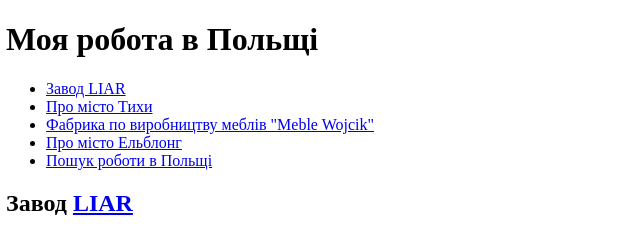
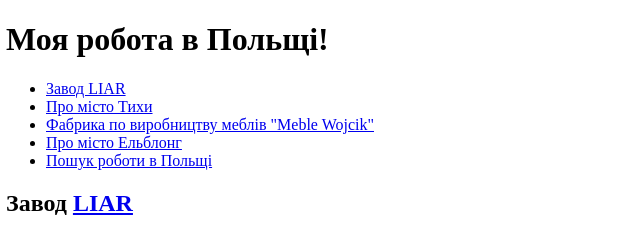
Before and after one commit to valeriislisarenko/lessons, a plain HTML site: page lessons_2/index.html in a window 1280 px wide. Shown: the top 234 px of the page, 2-642 px from the left. Drawn offline with Linux system fonts and the light colour scheme.

Commit message:
Change h1

```diff
--- a/lessons_2/index.html
+++ b/lessons_2/index.html
@@ -11,7 +11,7 @@
 
 
   <header>
-    <h1>Моя робота в Польщі</h1>
+    <h1>Моя робота в Польщі!</h1>
     <ul>
       <li><a href="#LIAR" class="link">Завод LIAR</a></li>
       <li><a href="#Тихи" class="link">Про місто Тихи</a></li>
```
